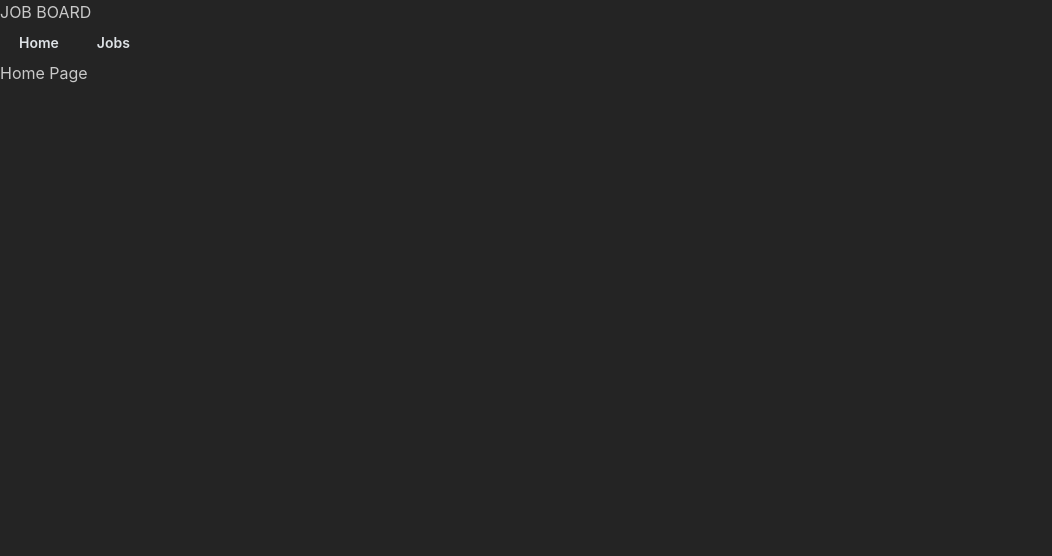
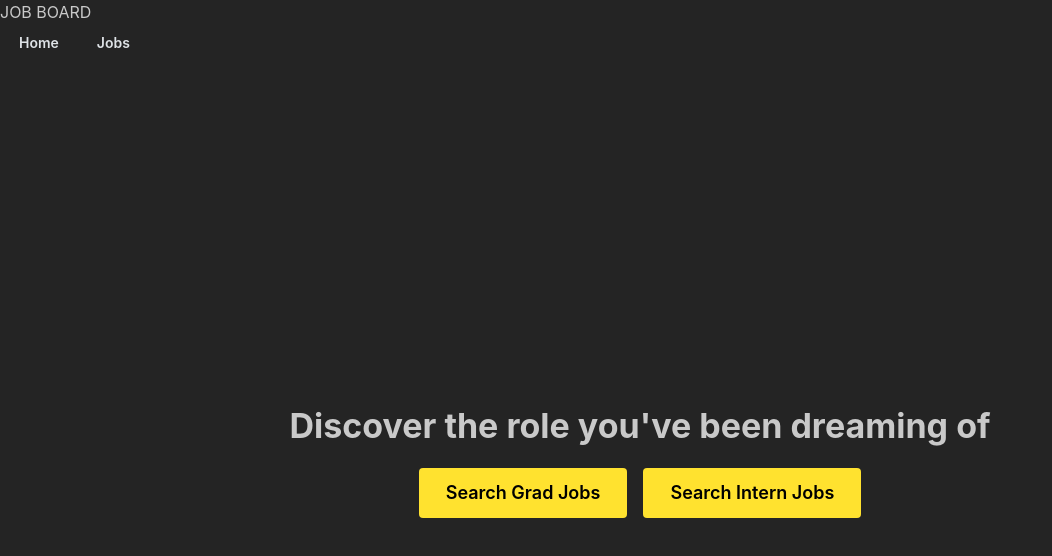
Before and after one commit to monashcoding/mploy-app, a Next.js app in the folder frontend/: page / in a window 1280 px wide. Shown: the top 556 px of the page, without its empty margins (0-1052 px from the left). Built offline with nearby package versions, Linux system fonts and the light colour scheme.

Commit message:
Create basic home page setup

```diff
--- a/frontend/src/app/page.tsx
+++ b/frontend/src/app/page.tsx
@@ -1,3 +1,30 @@
+"use client";
+
+import { Button, Stack, Title, Center, Group } from "@mantine/core";
+
 export default function Page() {
-  return <div>Home Page</div>;
+  const handleGradJobsClick = () => {
+    // Navigate to the grad jobs page or perform a search action
+    console.log("Search Grad Jobs");
+  };
+
+  const handleInternJobsClick = () => {
+    // Navigate to the intern jobs page or perform a search action
+    console.log("Search Intern Jobs");
+  };
+  return (
+    <Center style={{ height: "100vh", flexDirection: "column" }}>
+      <Title order={1} mb="lg">
+        Discover the role you've been dreaming of
+      </Title>
+      <Group gap="md" align="center">
+        <Button autoContrast size="lg" variant="filled" color="#FFE22F" onClick={handleGradJobsClick}>
+          Search Grad Jobs
+        </Button>
+        <Button autoContrast size="lg" variant="filled" color="#FFE22F" onClick={handleInternJobsClick}>
+          Search Intern Jobs
+        </Button>
+      </Group>
+    </Center>
+  );
 }
```
